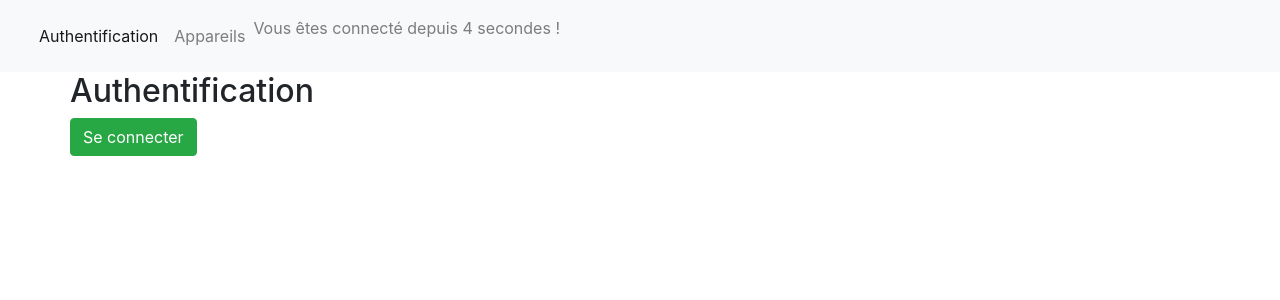
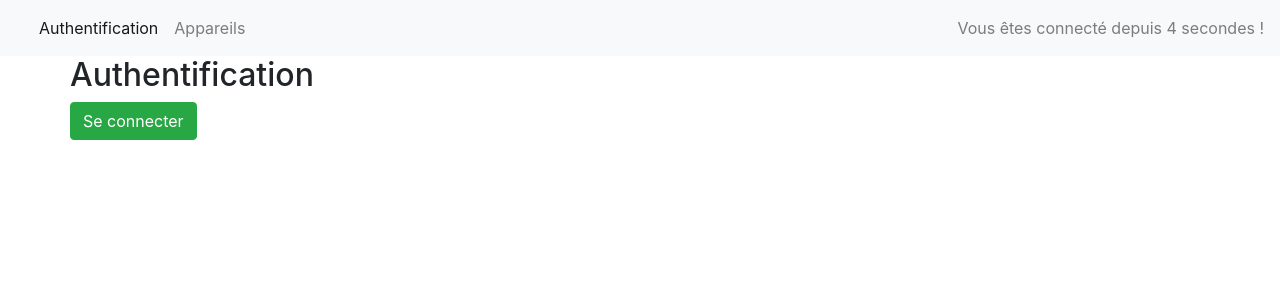
Before and after one commit to Nicolas-Hermet/First_Angular_Project, an Angular app: page /auth in a window 1280 px wide. Shown: the top 300 px of the page. Built offline with nearby package versions, Linux system fonts and the light colour scheme.

Commit message:
Correct bootstrap class

```diff
--- a/src/app/app.component.html
+++ b/src/app/app.component.html
@@ -5,11 +5,11 @@
           <li routerLinkActive="nav-item active"><a class="nav-link" routerLink="auth">Authentification</a></li>
           <li routerLinkActive="nav-item active"><a class="nav-link" routerLink="appareils">Appareils</a></li>
       </ul>
-      <div class="navbar-text navbar-right">
-        <p>Vous êtes connecté depuis {{ secondes }} secondes !</p>
-    </div>
     </div>
   </div>
+  <span class="navbar-text" style="white-space:nowrap;">
+    Vous êtes connecté depuis {{ secondes }} secondes !
+  </span>
 </nav>
 
 <div class="container">
```
